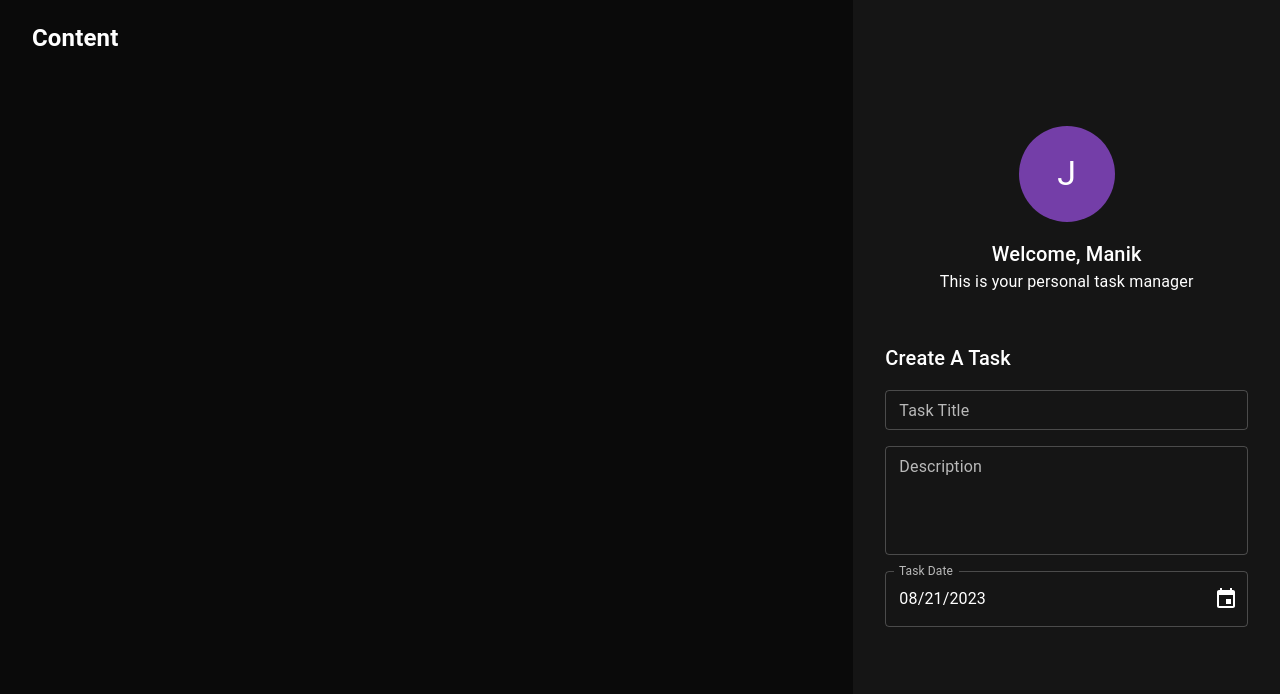
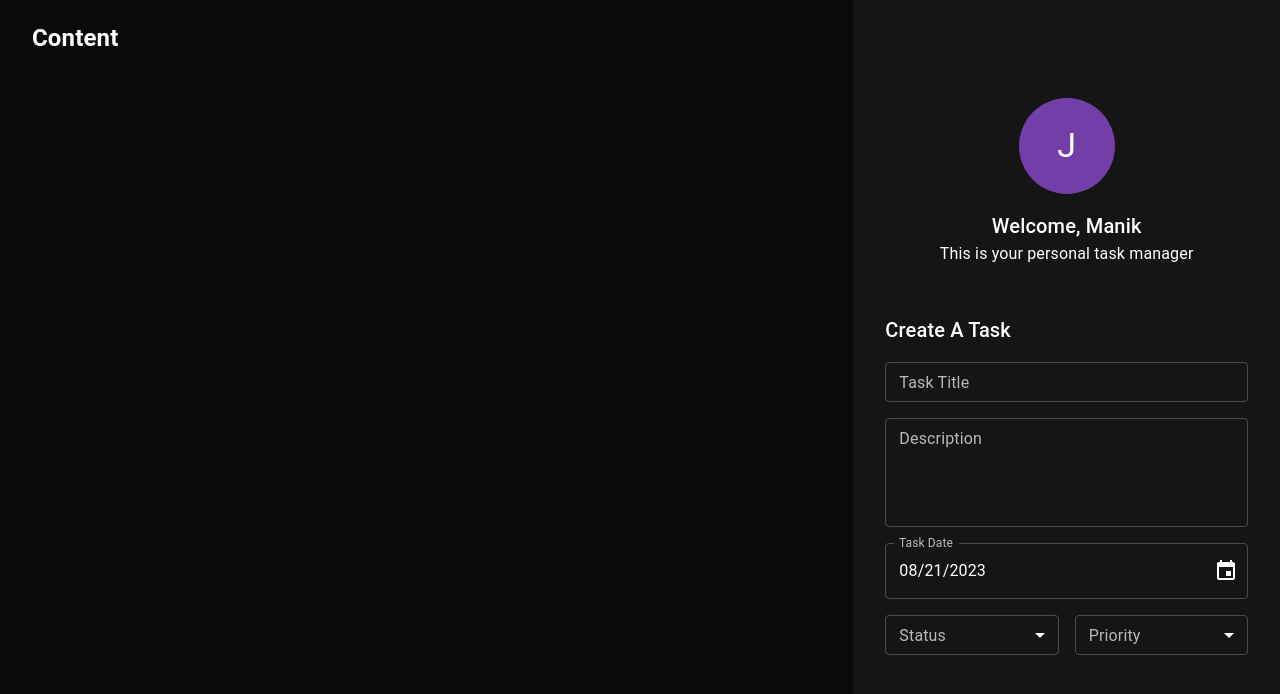
Before and after one commit to ngchinchia/taskmanager, a React (Create React App) app: page / in a window 1280 px wide. Shown: the top 694 px of the page. Built offline with nearby package versions, Linux system fonts and the light colour scheme.

Commit message:
complete taskform

```diff
--- /dev/null
+++ b/src/components/createTaskForm/_taskSelectField.tsx
@@ -0,0 +1,54 @@
+import React, { FC, ReactElement } from "react";
+import {
+  FormControl,
+  InputLabel,
+  MenuItem,
+  Select,
+  SelectChangeEvent,
+} from "@mui/material";
+import { ISelectField } from "./interfaces/ISelectField";
+import PropTypes from "prop-types";
+
+export const TaskSelectField: FC<ISelectField> = (props): ReactElement => {
+  const {
+    value = "",
+    label = "Select Box",
+    name = "selectBox",
+    items = [{ value: "", label: "Add Items" }],
+    disabled = false,
+    onChange = (e) => console.log(e),
+  } = props;
+  return (
+    <FormControl fullWidth size="small">
+      <InputLabel id={`${name}-id`}>{label}</InputLabel>
+      <Select
+        labelId={`${name}-id`}
+        id={`${name}-id-select`}
+        value={value}
+        label={label}
+        name={name}
+        onChange={onChange}
+        disabled={disabled}
+      >
+        {items.map((item, index) => (
+          <MenuItem key={item.value + index} value={item.value}>
+            {item.label}
+          </MenuItem>
+        ))}
+      </Select>
+    </FormControl>
+  );
+};
+
+TaskSelectField.propTypes = {
+  onChange: PropTypes.func,
+  label: PropTypes.string,
+  name: PropTypes.string,
+  disabled: PropTypes.bool,
+  items: PropTypes.arrayOf(
+    PropTypes.shape({
+      value: PropTypes.string.isRequired,
+      label: PropTypes.string.isRequired,
+    }).isRequired
+  ),
+};
--- a/src/components/createTaskForm/createTaskForm.tsx
+++ b/src/components/createTaskForm/createTaskForm.tsx
@@ -4,6 +4,11 @@
 import { TaskTitleField } from "./_taskTitleField";
 import { TaskDescriptionField } from "./_taskDescriptionField";
 import { TaskDateField } from "./_taskDateField";
+import { TaskSelectField } from "./_taskSelectField";
+
+import { Status } from "./enums/Status";
+import { Priority } from "./enums/Priority";
+
 /* -Task Title
    -Task Description
    -Task Date
@@ -27,6 +32,41 @@
         <TaskTitleField />
         <TaskDescriptionField />
         <TaskDateField />
+
+        <Stack sx={{ width: "100%" }} direction="row" spacing={2}>
+          <TaskSelectField
+            label="Status"
+            name="status"
+            items={[
+              {
+                value: Status.todo,
+                label: Status.todo.toUpperCase(),
+              },
+              {
+                value: Status.inProgress,
+                label: Status.inProgress.toUpperCase(),
+              },
+            ]}
+          />
+          <TaskSelectField
+            label="Priority"
+            name="priority"
+            items={[
+              {
+                value: Priority.low,
+                label: Priority.low,
+              },
+              {
+                value: Priority.normal,
+                label: Priority.normal,
+              },
+              {
+                value: Priority.high,
+                label: Priority.high,
+              },
+            ]}
+          />
+        </Stack>
       </Stack>
     </Box>
   );
--- /dev/null
+++ b/src/components/createTaskForm/enums/Priority.ts
@@ -0,0 +1,5 @@
+export enum Priority {
+    high = 'high',
+    normal = 'normal',
+    low = 'low'
+}
--- /dev/null
+++ b/src/components/createTaskForm/enums/Status.ts
@@ -0,0 +1,5 @@
+export enum Status {
+    todo = 'todo',
+    inProgress = 'inProgress',
+    completed = 'completed'
+}
--- /dev/null
+++ b/src/components/createTaskForm/interfaces/ISelectField.ts
@@ -0,0 +1,15 @@
+
+import { IDisabled } from "./IDisabled";
+import { SelectChangeEvent } from "@mui/material";
+
+export interface ISelectItems {
+    value: string;
+    label: string;
+}
+export interface ISelectField extends IDisabled {
+    name?: string;
+    label?: string;
+    value?: string;
+    onChange?: (e: SelectChangeEvent) => void;
+    items?: ISelectItems[];
+}
```
